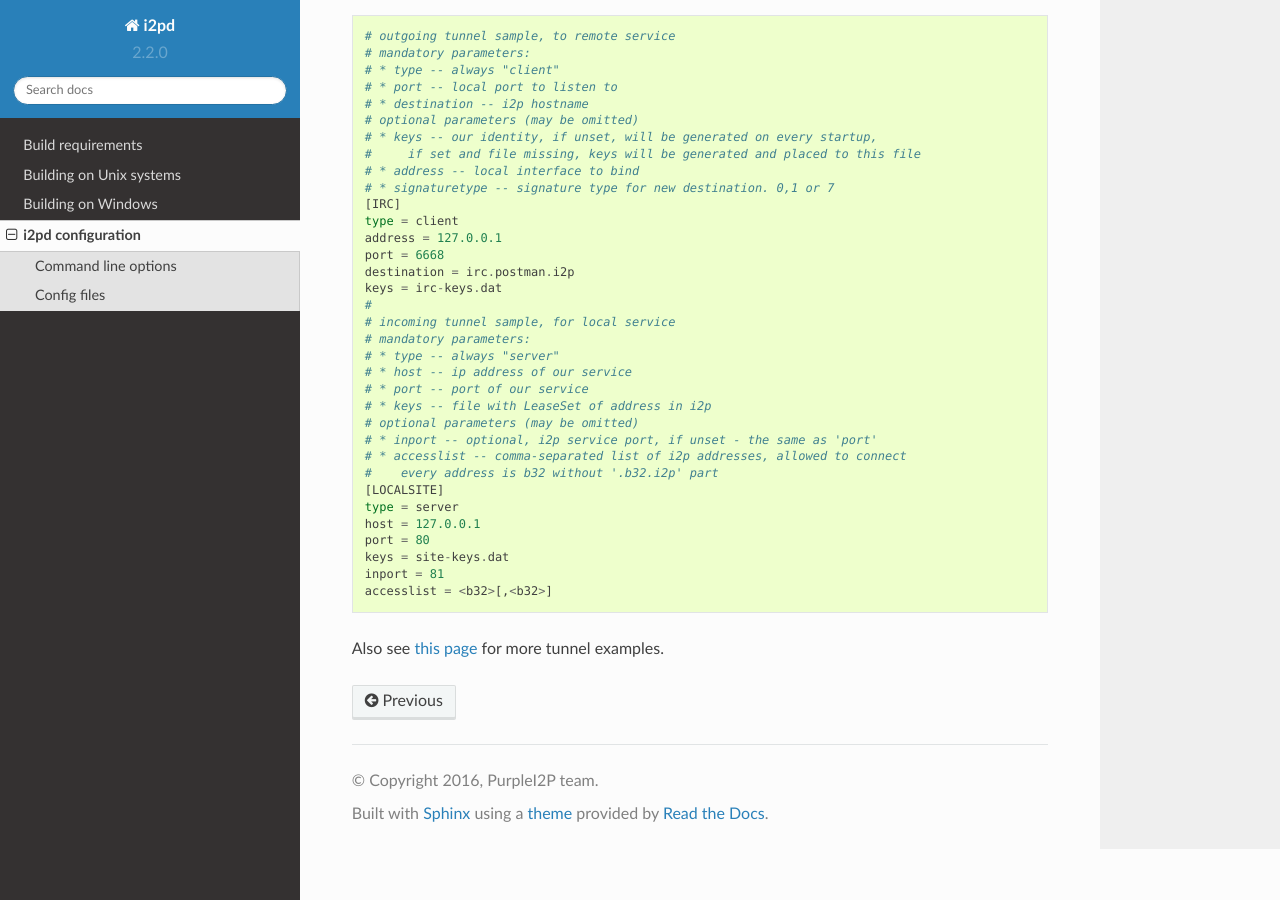
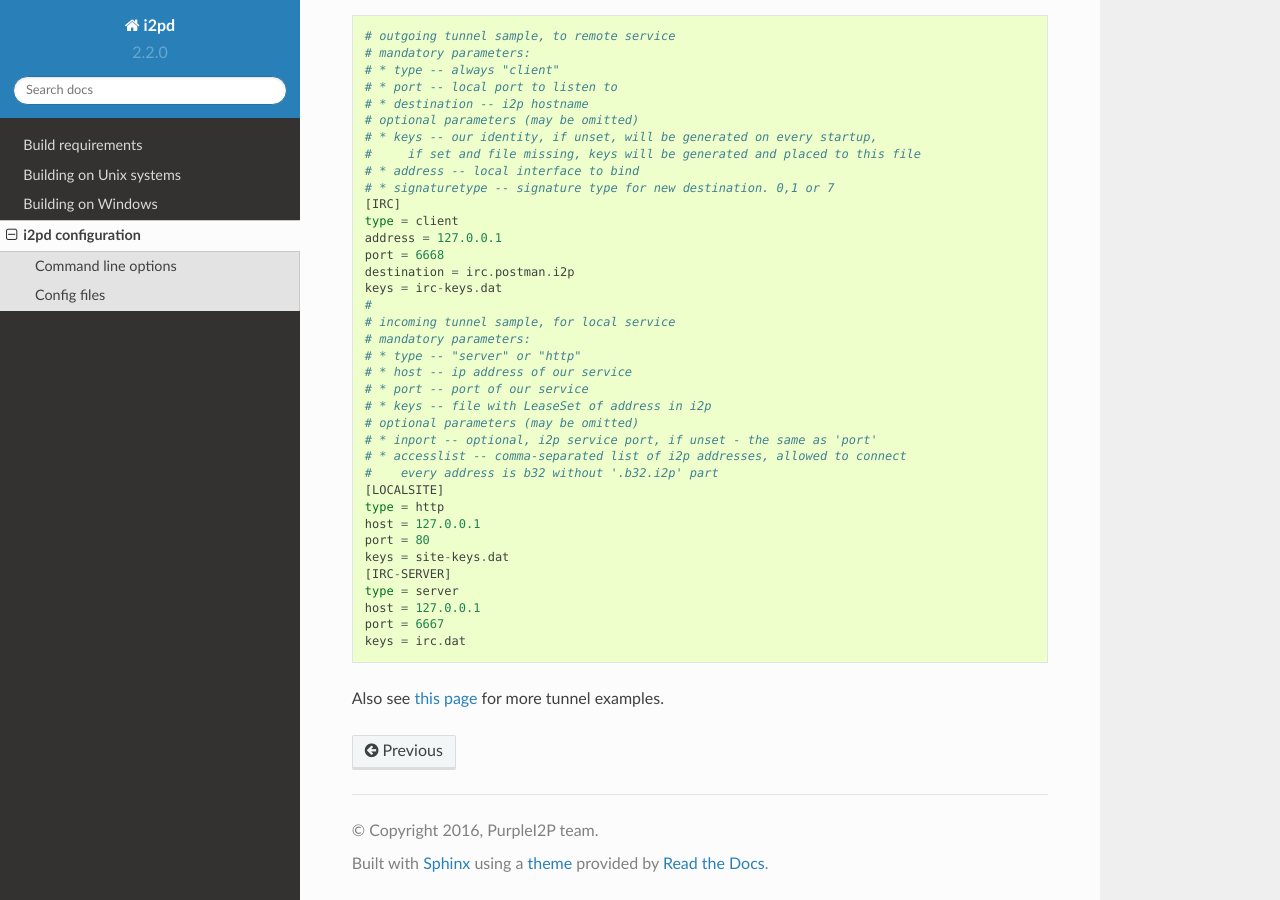
Before and after one commit to PurpleI2P/i2pd, a Sphinx documentation site: the page built from docs/configuration.md, in a window 1280 px wide and 900 px high, scrolled down 1228 px. Built offline with Sphinx 7.4.7 and the Read the Docs theme 2.0.0, drawn with Linux system fonts in a browser that asks for light colours.

Commit message:
Removed confusing accesslist

```diff
--- a/docs/configuration.md
+++ b/docs/configuration.md
@@ -67,7 +67,7 @@ tunnels.cfg (filename of this config is subject of change):
     #
     # incoming tunnel sample, for local service
     # mandatory parameters:
-    # * type -- always "server"
+    # * type -- "server" or "http"
     # * host -- ip address of our service
     # * port -- port of our service
     # * keys -- file with LeaseSet of address in i2p
@@ -76,11 +76,14 @@ tunnels.cfg (filename of this config is subject of change):
     # * accesslist -- comma-separated list of i2p addresses, allowed to connect
     #    every address is b32 without '.b32.i2p' part
     [LOCALSITE]
-    type = server
+    type = http
     host = 127.0.0.1
     port = 80
     keys = site-keys.dat
-    inport = 81
-    accesslist = <b32>[,<b32>]
+    [IRC-SERVER]
+    type = server
+    host = 127.0.0.1
+    port = 6667
+    keys = irc.dat
 
 Also see [this page](https://github.com/PurpleI2P/i2pd/wiki/tunnels.cfg) for more tunnel examples.
```
